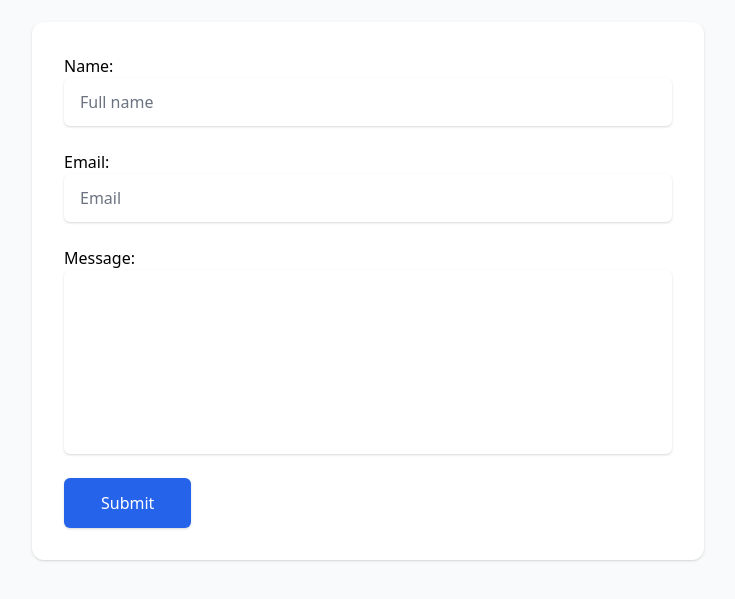
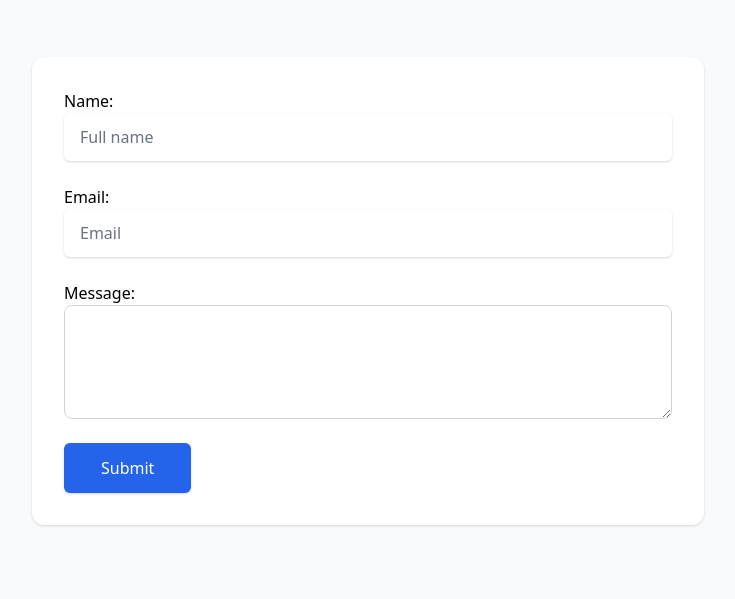
Before and after one commit to UFStatsSiteOrg/UFStatsSiteOrg, a React (Create React App) app in the folder react-app/: page /contact in a window 1280 px wide. Shown: the part 109-708 px from the top of the page, without its empty margins (272-1007 px from the left). Built offline with nearby package versions, Linux system fonts and the light colour scheme.

Commit message:
changing textbox for message

```diff
--- a/package.json
+++ b/package.json
@@ -20,5 +20,10 @@
   "dependencies": {
     "babel-cli": "^6.26.0",
     "babel-preset-react-app": "^3.1.2"
+  },
+  "devDependencies": {
+    "autoprefixer": "^10.2.5",
+    "postcss": "^8.2.8",
+    "tailwindcss": "^2.0.4"
   }
 }
--- a/react-app/package.json
+++ b/react-app/package.json
@@ -8,8 +8,10 @@
     "@testing-library/react": "^11.1.0",
     "@testing-library/user-event": "^12.1.10",
     "axios": "^0.21.1",
+    "nodemailer": "^6.5.0",
     "react": "^17.0.1",
     "react-dom": "^17.0.1",
+    "react-hook-form": "^6.15.5",
     "react-router-dom": "^5.2.0",
     "react-scripts": "4.0.3",
     "web-vitals": "^1.0.1"
--- a/react-app/src/components/contact/ContactPage.jsx
+++ b/react-app/src/components/contact/ContactPage.jsx
@@ -76,14 +76,13 @@ class ContactPage extends Component {
                 </div>
                 <div>
                     <label htmlFor="message">Message:</label>
-                    <input
-                        type="text"
-                        id="message"
-                        value={this.state.message}
-                        onChange={this.handleChange.bind(this)}
-                        required
-                        className="block w-full shadow py-20 px-4 placeholder-gray-500 focus:ring-blue-500 focus:border-blue-500 border-gray-300 rounded-md focus:outline-none focus:ring-2"
-                    />
+                    <textarea
+                    class="w-full px-3 py-2 text-gray-700 border rounded-lg focus:outline-none inline-block align-top focus:ring-blue-500
+                    focus:border-blue-500 border-gray-300 rounded-md focus:outline-none focus:ring-2"
+                    rows="4"
+                    name="message">
+                    </textarea>
+
                 </div>
                 <div>
                     <button
@@ -93,29 +92,6 @@ class ContactPage extends Component {
                         {buttonText}
                     </button>
                 </div>
-            {/* <div>
-                <label htmlFor="Email" className="sr-only">
-                Email:
-                </label>
-                <input
-                    type="email"
-                    id="email"
-                    value={this.state.email}
-                    onChange={this.handleChange.bind(this)}
-                    required
-                    placeholder="Email"
-                />
-            </div>
-            <div>
-            <label htmlFor="message">Message:</label>
-            <textarea
-                id="message"
-                value={this.state.message}
-                onChange={this.handleChange.bind(this)}
-                required
-            />
-            </div>
-            <button type="submit">{buttonText}</button> */}
         </form>
         </div>
         </div>
@@ -126,3 +102,11 @@ class ContactPage extends Component {
 }
 
 export default ContactPage;
+                    // {/* <textarea
+                    //     name="message"
+                    //     rows="4"
+                    //     value={this.state.message}
+                    //     onChange={this.handleChange.bind(this)}
+                    //     required
+                    //     class="block w-full shadow py-20 px-4 placeholder-gray-500 inline-block align-top focus:ring-blue-500 focus:border-blue-500 border-gray-300 rounded-md focus:outline-none focus:ring-2"
+                    //     placeholder="Message"></textarea>   */}
```
